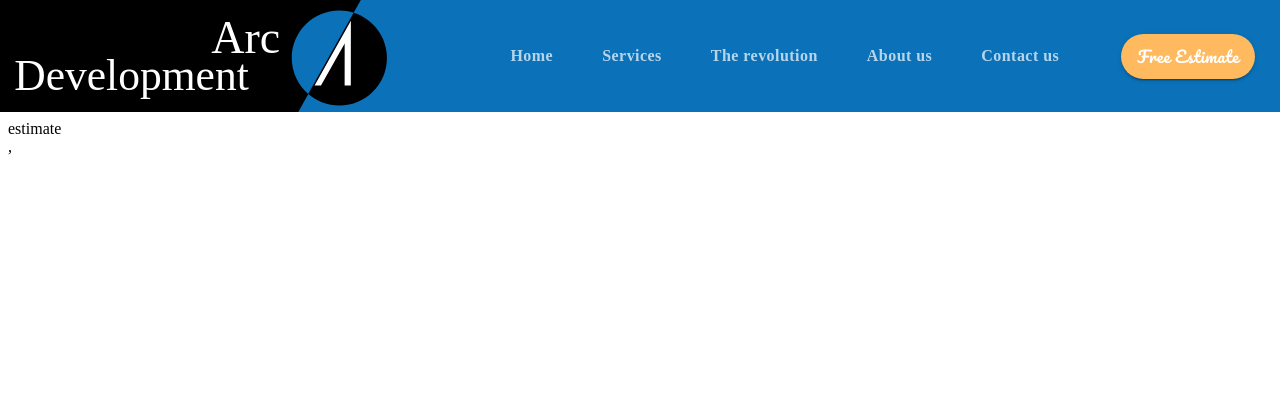
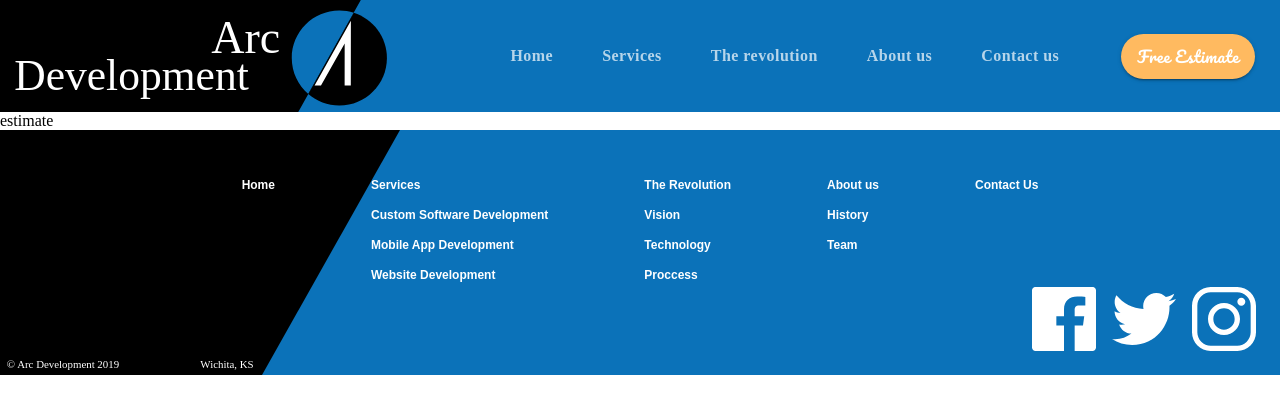
Before and after one commit to kochetovdev/reactjs-materialui, a React (Vite) app: page /estimate in a window 1280 px wide. Shown: the top 414 px of the page. Built offline with nearby package versions, Linux system fonts and the light colour scheme.

Commit message:
add footer component

```diff
--- a/index.html
+++ b/index.html
@@ -13,7 +13,7 @@
     <meta name="viewport" content="width=device-width, initial-scale=1.0" />
     <title>Arc Development</title>
   </head>
-  <body>
+  <body style="margin: 0; padding: 0">
     <div id="root"></div>
     <script type="module" src="/src/main.jsx"></script>
   </body>
--- a/src/components/App.jsx
+++ b/src/components/App.jsx
@@ -2,14 +2,27 @@ import { ThemeProvider } from "@material-ui/core/styles";
 import Header from "./ui/Header";
 import { theme } from "./ui/Theme";
 import { Routes, Route } from "react-router-dom";
+import Footer from "./ui/Footer";
+import { useState } from "react";
 
 function App() {
+  const [selectedIndex, setSelectedIndex] = useState(0);
+  const [value, setValue] = useState(0);
+
   return (
     <ThemeProvider theme={theme}>
-      <Header />
+      <Header
+        value={value}
+        setValue={setValue}
+        selectedIndex={selectedIndex}
+        setSelectedIndex={setSelectedIndex}
+      />
       <Routes>
-        <Route path="/" element={<div>Home</div>} />
-        <Route path="/services" element={<div>service</div>} />
+        <Route
+          path="/"
+          element={<div style={{ height: "2000px" }}>Home</div>}
+        />
+        <Route path="/services" element={<div>services</div>} />
         <Route path="/customsoftware" element={<div>customsoftware</div>} />
         <Route path="/mobileapps" element={<div>mobileapps</div>} />
         <Route path="/websites" element={<div>websites</div>} />
@@ -18,6 +31,12 @@ function App() {
         <Route path="/contact" element={<div>contact</div>} />
         <Route path="/estimate" element={<div>estimate</div>} />
       </Routes>
+      <Footer
+        value={value}
+        setValue={setValue}
+        selectedIndex={selectedIndex}
+        setSelectedIndex={setSelectedIndex}
+      />
     </ThemeProvider>
   );
 }
--- /dev/null
+++ b/src/components/helpers/elevationScroll.js
@@ -0,0 +1,15 @@
+import useScrollTrigger from "@material-ui/core/useScrollTrigger";
+import React from "react";
+
+export function ElevationScroll(props) {
+  const { children } = props;
+
+  const trigger = useScrollTrigger({
+    disableHysteresis: true,
+    threshold: 0,
+  });
+
+  return React.cloneElement(children, {
+    elevation: trigger ? 4 : 0,
+  });
+}
--- /dev/null
+++ b/src/components/helpers/index.js
@@ -0,0 +1,2 @@
+export * from "./links";
+export * from "./elevationScroll";
--- /dev/null
+++ b/src/components/helpers/links.js
@@ -0,0 +1,14 @@
+export const tabLinks = [
+  { label: "Home", href: "/" },
+  { label: "Services", href: "/services" },
+  { label: "The revolution", href: "/revolution" },
+  { label: "About us", href: "/about" },
+  { label: "Contact us", href: "/contact" },
+];
+
+export const menuLinks = [
+  { label: "Services", href: "/services" },
+  { label: "Custom Software Development", href: "/customsoftware" },
+  { label: "Mobile App Development", href: "/mobileapps" },
+  { label: "Website Development", href: "/websites" },
+];
--- /dev/null
+++ b/src/components/ui/Footer.jsx
@@ -0,0 +1,259 @@
+import Grid from "@material-ui/core/Grid";
+import { makeStyles } from "@material-ui/core/styles";
+import React from "react";
+import { Link } from "react-router-dom";
+import footerAdornment from "../../assets/Footer adornment.svg";
+import { menuLinks } from "../helpers";
+import Hidden from "@material-ui/core/Hidden";
+import facebook from "../../assets/facebook.svg";
+import twitter from "../../assets/twitter.svg";
+import instagram from "../../assets/instagram.svg";
+
+const useStyles = makeStyles((theme) => ({
+  footer: {
+    backgroundColor: theme.palette.common.blue,
+    width: "100%",
+    zIndex: 1302,
+    position: "relative",
+  },
+  adornment: {
+    width: "25em",
+    verticalAlign: "bottom",
+    [theme.breakpoints.down("md")]: {
+      width: "22em",
+    },
+    [theme.breakpoints.down("xs")]: {
+      width: "15em",
+    },
+  },
+  girdContainer: {
+    position: "absolute",
+  },
+  gridItem: {
+    margin: "3em",
+  },
+  link: {
+    color: "white",
+    fontFamily: "Arial",
+    fontSize: "0.75rem",
+    fontWeight: "bold",
+    textDecoration: "none",
+  },
+  icon: {
+    height: "4em",
+    width: "4em",
+    [theme.breakpoints.down("xs")]: {
+      height: "2.5em",
+      with: "2.5em",
+    },
+  },
+  socialContainer: {
+    position: "absolute",
+    marginTop: "-6em",
+    right: "1.5em",
+    [theme.breakpoints.down("xs")]: {
+      right: "0.6em",
+    },
+  },
+}));
+
+const Footer = ({ value, setValue, selectedIndex, setSelectedIndex }) => {
+  const classes = useStyles();
+
+  return (
+    <footer className={classes.footer}>
+      <Hidden mdDown>
+        <Grid
+          container
+          justifyContent="center"
+          className={classes.girdContainer}
+        >
+          <Grid item className={classes.gridItem}>
+            <Grid container direction="column" spacing={2}>
+              <Grid
+                onClick={() => {
+                  setValue(0);
+                  setSelectedIndex(0);
+                }}
+                item
+                className={classes.link}
+                component={Link}
+                to="/"
+              >
+                Home
+              </Grid>
+            </Grid>
+          </Grid>
+          <Grid item className={classes.gridItem}>
+            <Grid container direction="column" spacing={2}>
+              {menuLinks.map(({ label, href }, index) => (
+                <Grid
+                  item
+                  key={href}
+                  className={classes.link}
+                  component={Link}
+                  to={href}
+                  onClick={() => {
+                    setValue(1);
+                    setSelectedIndex(index);
+                  }}
+                >
+                  {label}
+                </Grid>
+              ))}
+            </Grid>
+          </Grid>
+          <Grid item className={classes.gridItem}>
+            <Grid container direction="column" spacing={2}>
+              <Grid
+                item
+                className={classes.link}
+                component={Link}
+                to="/revolution"
+                onClick={() => {
+                  setValue(2);
+                  setSelectedIndex(2);
+                }}
+              >
+                The Revolution
+              </Grid>
+              <Grid
+                item
+                className={classes.link}
+                component={Link}
+                to="/vision"
+                onClick={() => {
+                  setValue(2);
+                  setSelectedIndex(2);
+                }}
+              >
+                Vision
+              </Grid>
+              <Grid
+                item
+                className={classes.link}
+                component={Link}
+                to="/technology"
+                onClick={() => {
+                  setValue(2);
+                  setSelectedIndex(2);
+                }}
+              >
+                Technology
+              </Grid>
+              <Grid
+                item
+                className={classes.link}
+                component={Link}
+                to="/proccess"
+                onClick={() => {
+                  setValue(2);
+                  setSelectedIndex(2);
+                }}
+              >
+                Proccess
+              </Grid>
+            </Grid>
+          </Grid>
+          <Grid item className={classes.gridItem}>
+            <Grid container direction="column" spacing={2}>
+              <Grid
+                item
+                className={classes.link}
+                component={Link}
+                to="/about"
+                onClick={() => {
+                  setValue(3);
+                  setSelectedIndex(3);
+                }}
+              >
+                About us
+              </Grid>
+              <Grid
+                item
+                className={classes.link}
+                component={Link}
+                to="/history"
+                onClick={() => {
+                  setValue(3);
+                  setSelectedIndex(3);
+                }}
+              >
+                History
+              </Grid>
+              <Grid
+                item
+                className={classes.link}
+                component={Link}
+                to="/team"
+                onClick={() => {
+                  setValue(3);
+                  setSelectedIndex(3);
+                }}
+              >
+                Team
+              </Grid>
+            </Grid>
+          </Grid>
+          <Grid item className={classes.gridItem}>
+            <Grid container direction="column" spacing={2}>
+              <Grid
+                item
+                className={classes.link}
+                component={Link}
+                to="/contact"
+                onClick={() => {
+                  setValue(4);
+                  setSelectedIndex(4);
+                }}
+              >
+                Contact Us
+              </Grid>
+            </Grid>
+          </Grid>
+        </Grid>
+      </Hidden>
+      <img
+        className={classes.adornment}
+        src={footerAdornment}
+        alt="black decorotive slash"
+      />
+      <Grid
+        container
+        justifyContent="flex-end"
+        spacing={2}
+        className={classes.socialContainer}
+      >
+        <Grid
+          item
+          component={"a"}
+          href="http://www.facebook.com"
+          rel="noopener noreferrer"
+          target="_blank"
+        >
+          <img src={facebook} alt="facebook logo" className={classes.icon} />
+        </Grid>
+        <Grid
+          item
+          component={"a"}
+          href="http://www.twitter.com"
+          rel="noopener noreferrer"
+          target="_blank"
+        >
+          <img src={twitter} alt="twitter logo" className={classes.icon} />
+        </Grid>
+        <Grid
+          item
+          component={"a"}
+          href="http://www.instagram.com"
+          rel="noopener noreferrer"
+          target="_blank"
+        >
+          <img src={instagram} alt="instagram logo" className={classes.icon} />
+        </Grid>
+      </Grid>
+    </footer>
+  );
+};
+
+export default Footer;
--- a/src/components/ui/Header.jsx
+++ b/src/components/ui/Header.jsx
@@ -9,7 +9,6 @@ import Tabs from "@material-ui/core/Tabs";
 import Toolbar from "@material-ui/core/Toolbar";
 import { makeStyles, useTheme } from "@material-ui/core/styles";
 import useMediaQuery from "@material-ui/core/useMediaQuery";
-import useScrollTrigger from "@material-ui/core/useScrollTrigger";
 import MenuIcon from "@material-ui/icons/Menu";
 import React, { Fragment, useEffect, useState } from "react";
 import { Link, useLocation } from "react-router-dom";
@@ -17,34 +16,7 @@ import logo from "../../assets/logo.svg";
 import List from "@material-ui/core/List";
 import ListItem from "@material-ui/core/ListItem";
 import ListItemText from "@material-ui/core/ListItemText";
-
-const tabLinks = [
-  { label: "Home", href: "/" },
-  { label: "Services", href: "/services" },
-  { label: "The revolution", href: "/revolution" },
-  { label: "About us", href: "/about" },
-  { label: "Contact us", href: "/contact" },
-];
-
-const menuLinks = [
-  { label: "Services", href: "/services" },
-  { label: "Custom Software Development", href: "/customsoftware" },
-  { label: "Mobile App Development", href: "/mobileapps" },
-  { label: "Website Development", href: "/websites" },
-];
-
-function ElevationScroll(props) {
-  const { children } = props;
-
-  const trigger = useScrollTrigger({
-    disableHysteresis: true,
-    threshold: 0,
-  });
-
-  return React.cloneElement(children, {
-    elevation: trigger ? 4 : 0,
-  });
-}
+import { tabLinks, menuLinks, ElevationScroll } from "../helpers/index";
 
 const useStyles = makeStyles((theme) => ({
   toolBarMargin: {
@@ -128,11 +100,9 @@ const useStyles = makeStyles((theme) => ({
   },
 }));
 
-const Header = () => {
-  const [value, setValue] = useState(0);
+const Header = ({ value, setValue, selectedIndex, setSelectedIndex }) => {
   const [anchorEl, setAnchorEl] = useState(null);
   const [openMenu, setOpenMenu] = useState(false);
-  const [selectedIndex, setSelectedIndex] = useState(0);
   const [openDrawer, setOpenDrawer] = useState(false);
 
   const classes = useStyles();
@@ -172,7 +142,7 @@ const Header = () => {
 
   useEffect(() => {
     if (indexTab === -1 && value !== -1) {
-      setValue(-1);
+      setValue(1000);
     } else if (indexTab !== -1 && value !== indexTab) {
       setValue(indexTab);
     }
--- a/src/main.jsx
+++ b/src/main.jsx
@@ -8,6 +8,5 @@ ReactDOM.createRoot(document.getElementById("root")).render(
     <React.StrictMode>
       <App />
     </React.StrictMode>
-    ,
   </BrowserRouter>
 );
```
